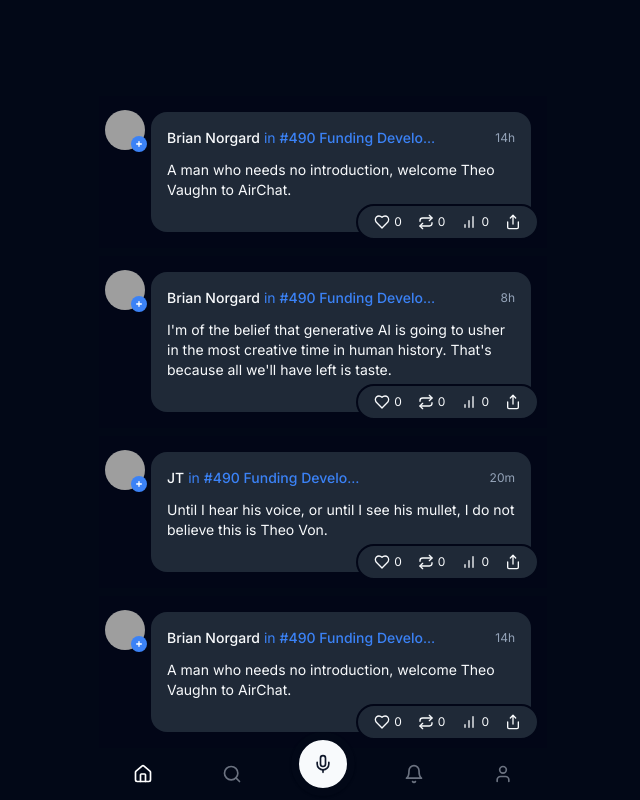
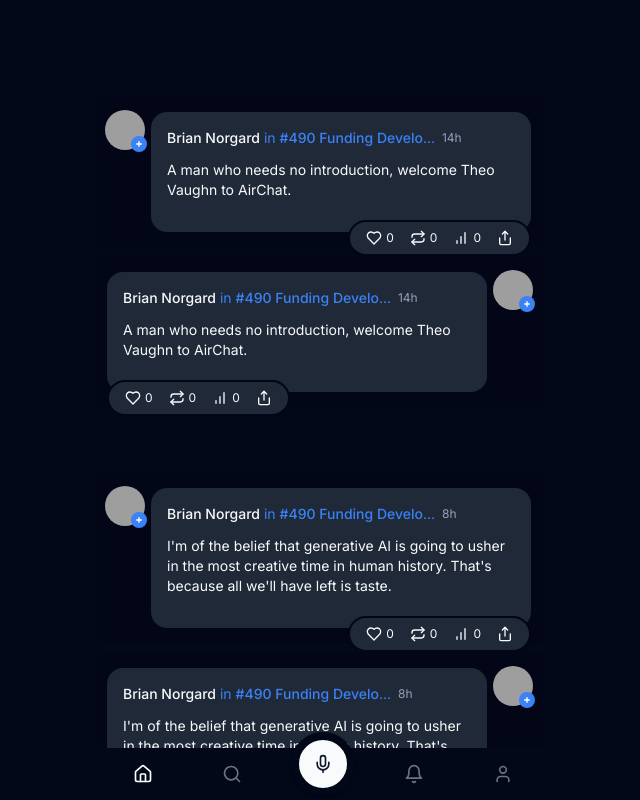
Before and after one commit to iammasterbrucewayne/RealTalk, a Next.js app: page / in a window 1280 px wide. Shown: the whole page, without its empty margins (317-957 px from the left). Built offline with nearby package versions, Linux system fonts and the light colour scheme; grey boxes are pictures that could not be loaded.

Commit message:
feat: add child chit

```diff
--- a/components/ChitThread.tsx
+++ b/components/ChitThread.tsx
@@ -2,7 +2,6 @@
 import { Button } from "./ui/button";
 import { Plus } from "lucide-react";
 import { ChitActions } from "./ChitActions";
-import { time } from "console";
 
 interface Chit {
   id: number;
@@ -26,6 +25,7 @@
   const parentChit = chits.find((chit) => chit.id === parentId);
 
   return (
+    <div className="mb-16">
       <div className="mb-2 grid grid-cols-[auto,1fr,auto] gap-2 items-start bg-slate-950 px-2 py-4 snap-start scroll-mt-2">
         <Button variant="default" size="icon" className="rounded-full relative">
           <Avatar className="w-10 h-10">
@@ -45,57 +45,50 @@
             <a className="max-w-[50%] text-sm text-blue-500 cursor-pointer truncate mr-1 min-w-0">
               in <span className="font-medium">{parentChit?.referenda}</span>
             </a>
-          <p className="text-xs text-muted-foreground whitespace-nowrap ml-auto">
+            <p className="text-xs text-muted-foreground whitespace-nowrap">
               {parentChit?.time}
             </p>
           </div>
           <div className="overflow-hidden">
             <p className="text-sm pt-2 break-words">{parentChit?.content}</p>
           </div>
-        <div className="absolute -right-2 -bottom-2">
+          <div className="absolute right-0 -bottom-6">
             <ChitActions />
           </div>
         </div>
-      {/* <div className="p-4">
-        {threadChits.map((chit, index) => (
-          <div
-            key={chit.id}
-            className={`row-span-1 ${index > 0 ? "mt-4 pt-4" : ""}`}
-          >
-            <Avatar className="w-10 h-10 mr-3">
-              <AvatarImage src={chit.avatar} />
-              <AvatarFallback>{chit.user[0]}</AvatarFallback>
-            </Avatar>
-            <div className={`flex-1 max-w-[80%]`}>
-              <div className={`p-3 rounded-lg bg-slate-900`}>
-                <div
-                  className={`flex items-center mb-2 ${index === 0 ? "" : "justify-end"}`}
-                >
-                  <h3 className="font-semibold text-sm truncate max-w-[50%] w-fit">
-                    {chit.user}
+      </div>
+      {/* Child Chit */}
+      <div className="mb-2 grid grid-cols-[auto,1fr,auto] gap-2 items-start bg-slate-950 px-2 py-4 snap-start scroll-mt-2">
+        <div className="flex flex-col bg-gray-800 p-4 pb-8 rounded-2xl relative min-w-0">
+          <div className="flex items-center mb-1 overflow-hidden">
+            <h3 className="font-medium text-sm truncate mr-1 min-w-0">
+              {parentChit?.user}
             </h3>
-                  <a className="truncate overflow-hidden ml-2 text-blue-600 cursor-pointer w-auto max-w-[50%]">
-                    in <span className="font-semibold">{chit.referenda}</span>
+            <a className="max-w-[50%] text-sm text-blue-500 cursor-pointer truncate mr-1 min-w-0">
+              in <span className="font-medium">{parentChit?.referenda}</span>
             </a>
-                  <p className="text-xs text-muted-foreground ml-2">
-                    {chit.time}
+            <p className="text-xs text-muted-foreground whitespace-nowrap">
+              {parentChit?.time}
             </p>
           </div>
-                <p className="text-sm">{chit.content}</p>
-                {chit.audioUrl && (
-                  <audio controls src={chit.audioUrl} className="w-full mt-2" />
-                )}
+          <div className="overflow-hidden">
+            <p className="text-sm pt-2 break-words">{parentChit?.content}</p>
+          </div>
+          <div className="absolute left-0 -bottom-6">
+            <ChitActions />
           </div>
         </div>
-            {index > 0 && (
-              <Avatar className="w-10 h-10 ml-3">
-                <AvatarImage src={chit.avatar} />
-                <AvatarFallback>{chit.user[0]}</AvatarFallback>
+        <Button variant="default" size="icon" className="rounded-full relative">
+          <Avatar className="w-10 h-10">
+            <AvatarImage src={parentChit?.avatar} />
+            <AvatarFallback>{parentChit?.user[0]}</AvatarFallback>
           </Avatar>
-            )}
+          <Plus
+            className="w-4 h-4 absolute -bottom-1 -right-1 text-white bg-blue-500 text-primary-foreground rounded-full p-1"
+            strokeWidth={4}
+          />
+        </Button>
       </div>
-        ))}
-      </div> */}
     </div>
   );
 };
```
Lines whose indentation alone changed are shown as unchanged.
